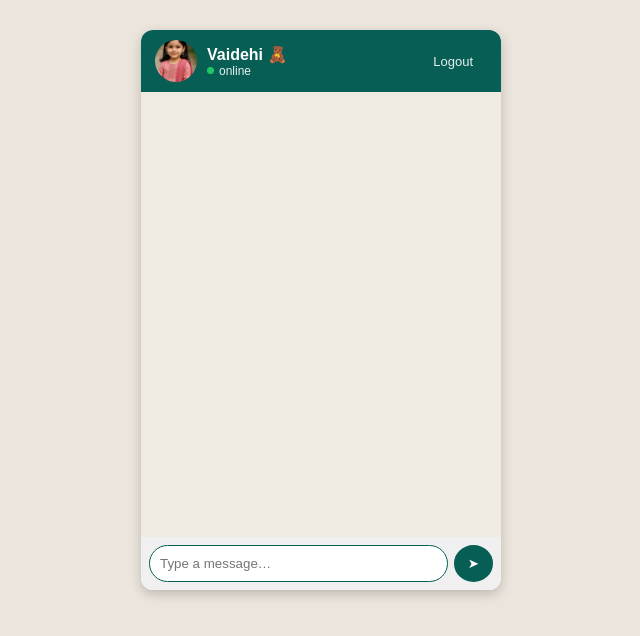
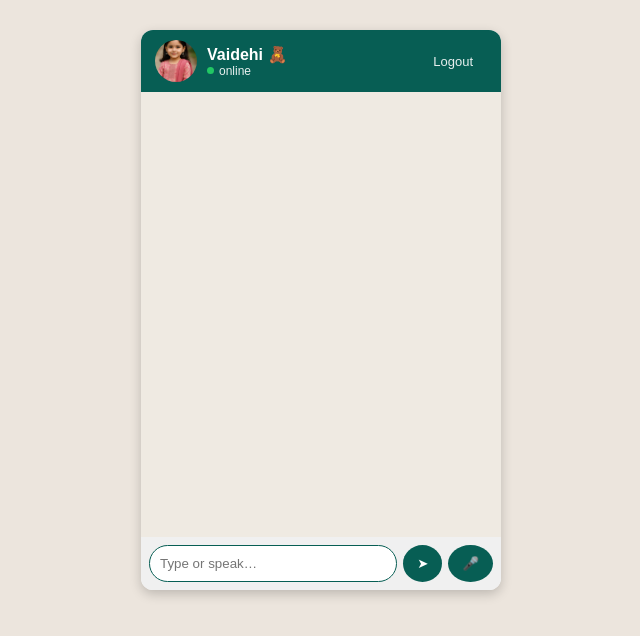
Before and after one commit to jayupa12/vaidehi-chatbot, a plain HTML site: page frontend/index.html in a window 1280 px wide. Shown: the whole page, without its empty margins (319-959 px from the left). Drawn offline with Linux system fonts and the light colour scheme; no server answers; sample sign-in values are in the browser's storage.

Commit message:
Update index.html

```diff
--- a/frontend/index.html
+++ b/frontend/index.html
@@ -36,18 +36,26 @@
   <!-- CHAT BOX -->
   <div id="chat-box"></div>
 
-  <!-- TYPING -->
+  <!-- TYPING / MIC STATUS -->
   <div id="typing" class="typing">Vaidehi is typing…</div>
 
-  <!-- INPUT -->
+  <!-- INPUT AREA -->
   <div class="input-area">
+
+    <!-- TEXT INPUT -->
     <input
       id="message"
       type="text"
-      placeholder="Type a message…"
+      placeholder="Type or speak…"
       onkeydown="if(event.key==='Enter') sendMessage()"
     />
-    <button onclick="sendMessage()">➤</button>
+
+    <!-- SEND BUTTON -->
+    <button class="send-btn" onclick="sendMessage()">➤</button>
+
+    <!-- 🎤 MIC BUTTON (CALL VAIDEHI) -->
+    <button class="mic-btn" onclick="startListening()">🎤</button>
+
   </div>
 
 </div>
```
